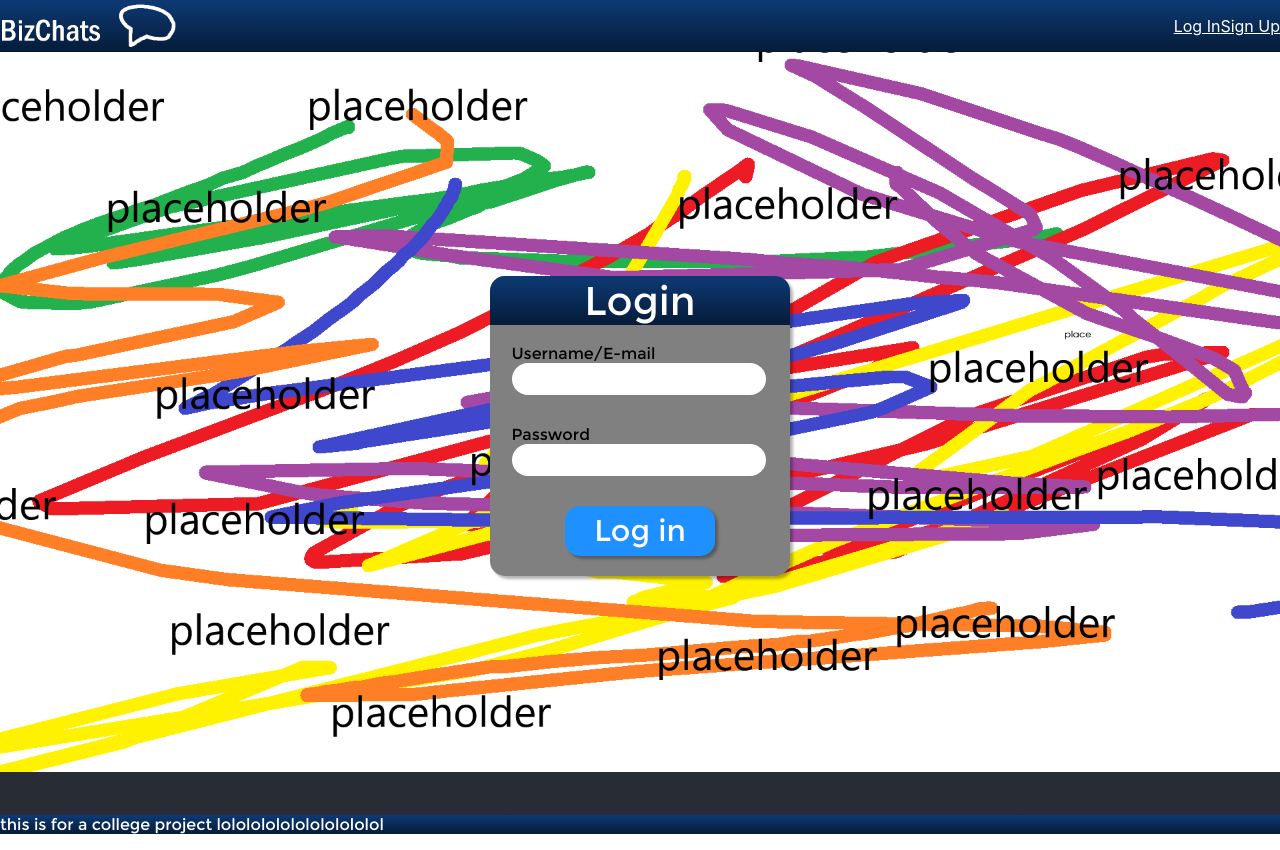
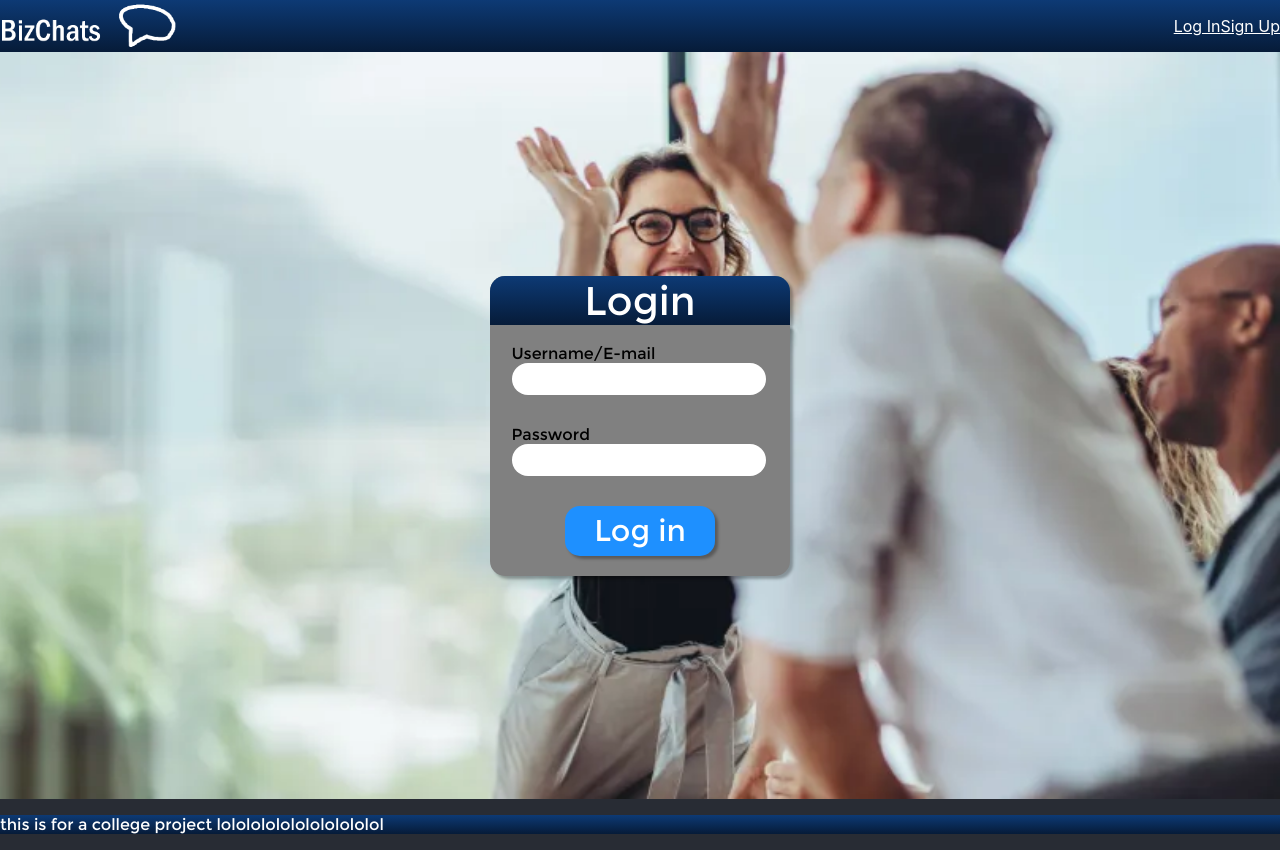
Before and after one commit to MilanTheMan/Bizchats, a React (Create React App) app in the folder frontend/: page /login in a window 1280 px wide. Built offline with nearby package versions, Linux system fonts and the light colour scheme.

Commit message:
fixed the login and signup pages, all i need is another background image to use for the signup page

```diff
--- a/frontend/src/App.css
+++ b/frontend/src/App.css
@@ -1,5 +1,6 @@
-.App {
+body{
   background-color: #282c34;
+  height: 100%;
 }
 
 .App-header {
--- a/frontend/src/components/login_and_signup/Login.js
+++ b/frontend/src/components/login_and_signup/Login.js
@@ -2,7 +2,7 @@ import React, {useState, useEffect} from 'react';
 
 function Login() {
     return(
-        <div id={"login_page"}>
+        <div id={"login_page"} className={"log_sign"}>
             <div id={"login_box"}>
                 <div className={"top"}>
                     <p>Login</p>
--- a/frontend/src/components/login_and_signup/Signup.js
+++ b/frontend/src/components/login_and_signup/Signup.js
@@ -2,7 +2,7 @@ import React, {useState, useEffect} from 'react';
 
 function Signup() {
     return(
-        <div id={"signup_page"}>
+        <div id={"signup_page"} className={"log_sign"}>
             <div id={"signup_box"}>
                 <div className={"top"}>
                     <p>Signup</p>
--- a/frontend/src/components/login_and_signup/style.css
+++ b/frontend/src/components/login_and_signup/style.css
@@ -1,12 +1,24 @@
-#login_page, #signup_page{
+#login_page{
+    background-image: url("../../img/login_image.webp");
+}
+
+#signup_page{
+    background-image: url("../../img/placeholder.png");
+}
+
+
+.log_sign{
     display: flex;
     align-items: center;
     justify-content: center;
     height: calc(100vh - 53px);
 
-    background-image: url("../../img/placeholder.png");
+    /*background-image: url("../../img/login_image.webp");*/
+
+
     background-repeat: no-repeat;
-    background-size: 100%, 100%;
+    background-size: cover;
+    background-position: right;
 
 
     #login_box, #signup_box {
```
Also changed, not shown: frontend/src/img/login_image.webp (added).
